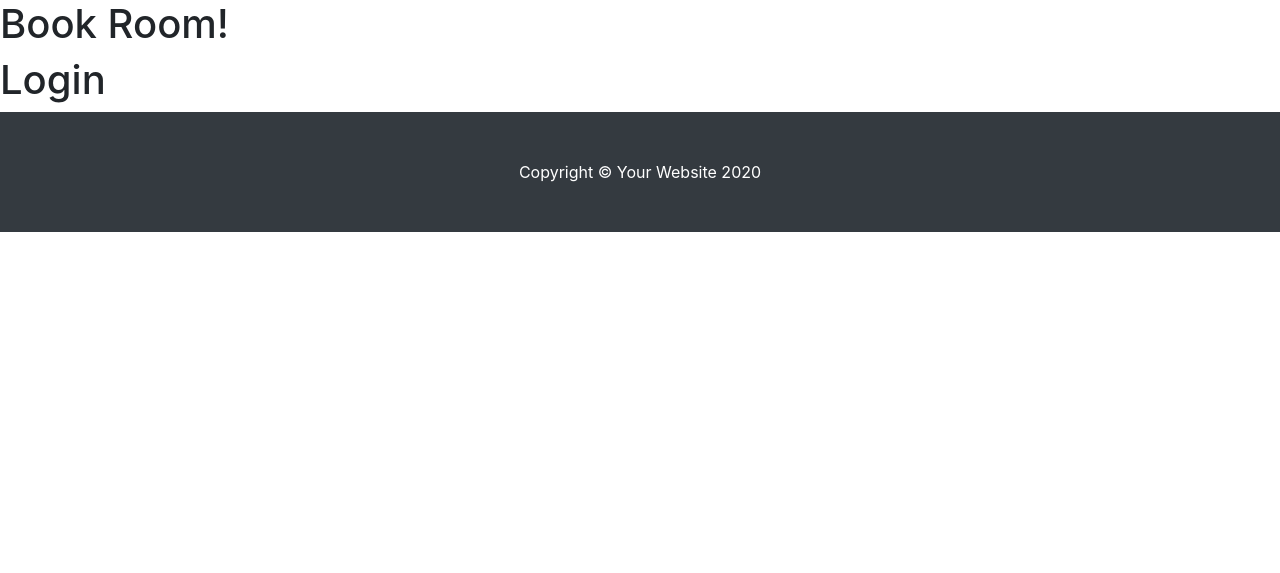
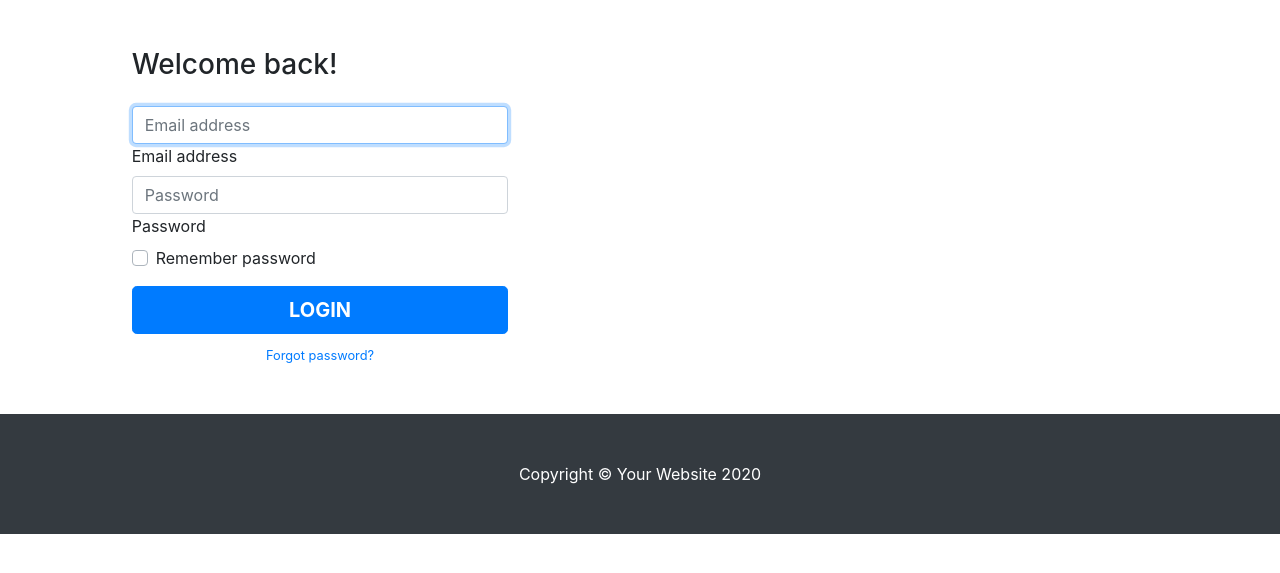
Before and after one commit to Terrimarie/BookRoom, a Flask app: page /login in a window 1280 px wide. Shown: the part 56-629 px from the top of the page. Run offline with Flask 2, Linux system fonts and the light colour scheme; some libraries are stand-ins or nearby versions.

Commit message:
added login details and edited them

```diff
--- a/templates/base.html
+++ b/templates/base.html
@@ -38,7 +38,7 @@
       </div>
     </div>
   </nav>
-        <h1>Book Room!</h1>
+
         {% block content %}
         {% endblock %}
     <!-- /.row -->
--- a/templates/books.html
+++ b/templates/books.html
@@ -9,7 +9,6 @@
         {% endfor %}
 <div class="container-fluid">
   <div class="row no-gutter">
-    <div class="d-none d-md-flex col-md-4 col-lg-6 bg-image"></div>
     <div class="col-md-8 col-lg-6">
       <div class="login d-flex align-items-center py-5">
         <div class="container">
--- a/templates/login.html
+++ b/templates/login.html
@@ -1,6 +1,45 @@
 {% extends 'base.html' %}
 {% block content %}
 
-    <h1>Login</h1>
+        {% for book in books %}
+            {{book.book_name}}
+            {{book.category_name}}
+            {{book.book_description}}
+            {{book.book_author}}
+        {% endfor %}
+<div class="container-fluid">
+  <div class="row no-gutter">
+    <div class="col-md-8 col-lg-6">
+      <div class="login d-flex align-items-center py-5">
+        <div class="container">
+          <div class="row">
+            <div class="col-md-9 col-lg-8 mx-auto">
+              <h3 class="login-heading mb-4">Welcome back!</h3>
+              <form>
+                <div class="form-label-group">
+                  <input type="email" id="inputEmail" class="form-control" placeholder="Email address" required autofocus>
+                  <label for="inputEmail">Email address</label>
+                </div>
+
+                <div class="form-label-group">
+                  <input type="password" id="inputPassword" class="form-control" placeholder="Password" required>
+                  <label for="inputPassword">Password</label>
+                </div>
+
+                <div class="custom-control custom-checkbox mb-3">
+                  <input type="checkbox" class="custom-control-input" id="customCheck1">
+                  <label class="custom-control-label" for="customCheck1">Remember password</label>
+                </div>
+                <button class="btn btn-lg btn-primary btn-block btn-login text-uppercase font-weight-bold mb-2" type="submit">Login</button>
+                <div class="text-center">
+                  <a class="small" href="#">Forgot password?</a></div>
+              </form>
+            </div>
+          </div>
+        </div>
+      </div>
+    </div>
+  </div>
+</div>
 
 {% endblock %}
```
Also changed, not shown: static/css/css.css (+0 -11 lines).
